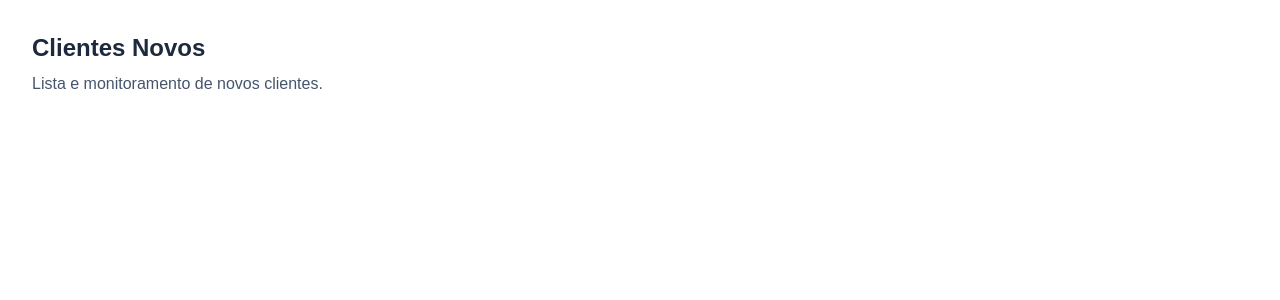
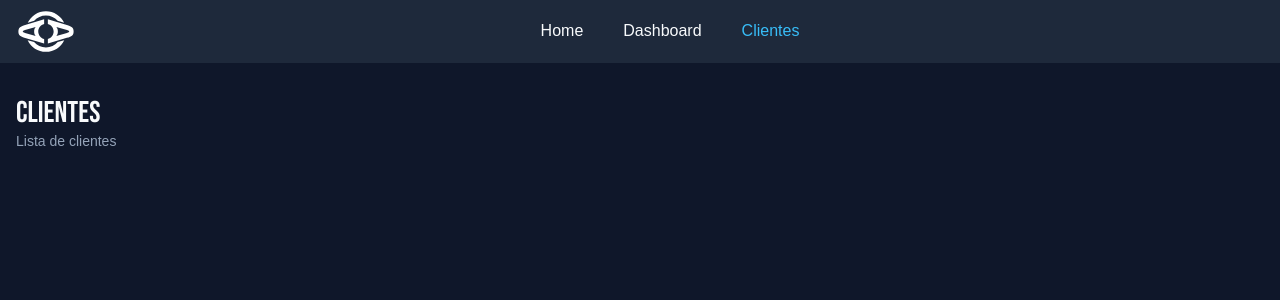
Before and after one commit to Larand26/Monitoramento-Clientes-Novos-Front, a React (Vite) app: page /clients in a window 1280 px wide. Shown: the top 300 px of the page. Built offline with nearby package versions, Linux system fonts and the light colour scheme; no server answers.

Commit message:
style: usa layout na página de clientes

```diff
--- a/src/components/NavBar.tsx
+++ b/src/components/NavBar.tsx
@@ -29,7 +29,7 @@ export default function NavBar(props: { page?: string }) {
             </li>
             <li>
               <a
-                href=""
+                href="/clients"
                 className={`${linkClasses} ${props.page === "clients" ? "text-primary" : ""}`}
               >
                 Clientes
--- a/src/pages/Clients.tsx
+++ b/src/pages/Clients.tsx
@@ -1,10 +1,11 @@
+import Layout from "../components/Layout";
+
 export default function Clients() {
   return (
-    <div className="p-8">
-      <h1 className="text-2xl font-bold text-slate-800">Clientes Novos</h1>
-      <p className="text-slate-600 mt-2">
-        Lista e monitoramento de novos clientes.
-      </p>
-    </div>
+    <Layout page="clients" title="Clientes" subtitle="Lista de clientes">
+      <div className="flex flex-col align-center gap-4 w-full mt-10">
+        <div className="flex flex-wrap gap-10 justify-center overflow-y-auto max-h-[calc(100vh-300px)] custom-scrollbar"></div>
+      </div>
+    </Layout>
   );
 }
```
